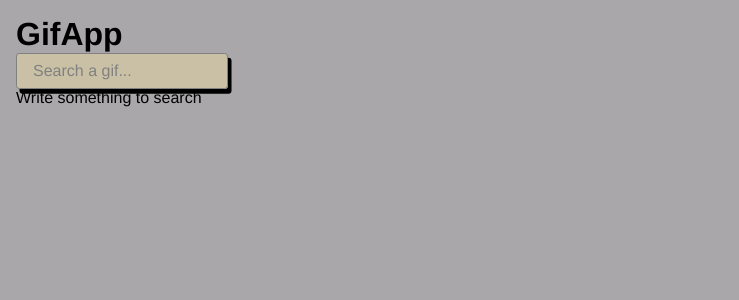
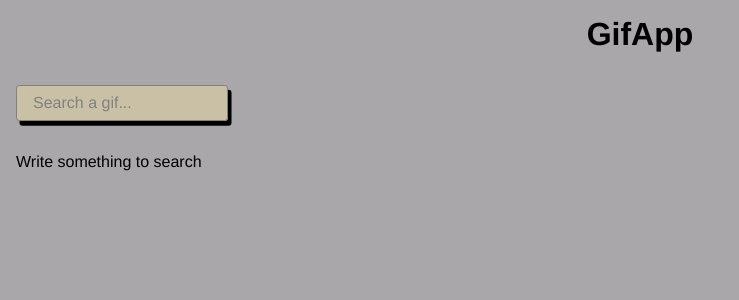
Before and after one commit to JoseIu/gifApp, a React (Vite) app: page /gifs in a window 1280 px wide. Shown: the top 300 px of the page, without its empty margins (0-739 px from the left). Built offline with nearby package versions, Linux system fonts and the light colour scheme.

Commit message:
feat: add flex layout and center align title in GifApp module

```diff
--- a/src/GifApp.module.scss
+++ b/src/GifApp.module.scss
@@ -1,7 +1,11 @@
 .gif {
+  display: flex;
+  flex-direction: column;
+  row-gap: 2rem;
   padding: 1em;
   &__title {
     font-size: 2rem;
     font-weight: 600;
+    text-align: center;
   }
 }
```
